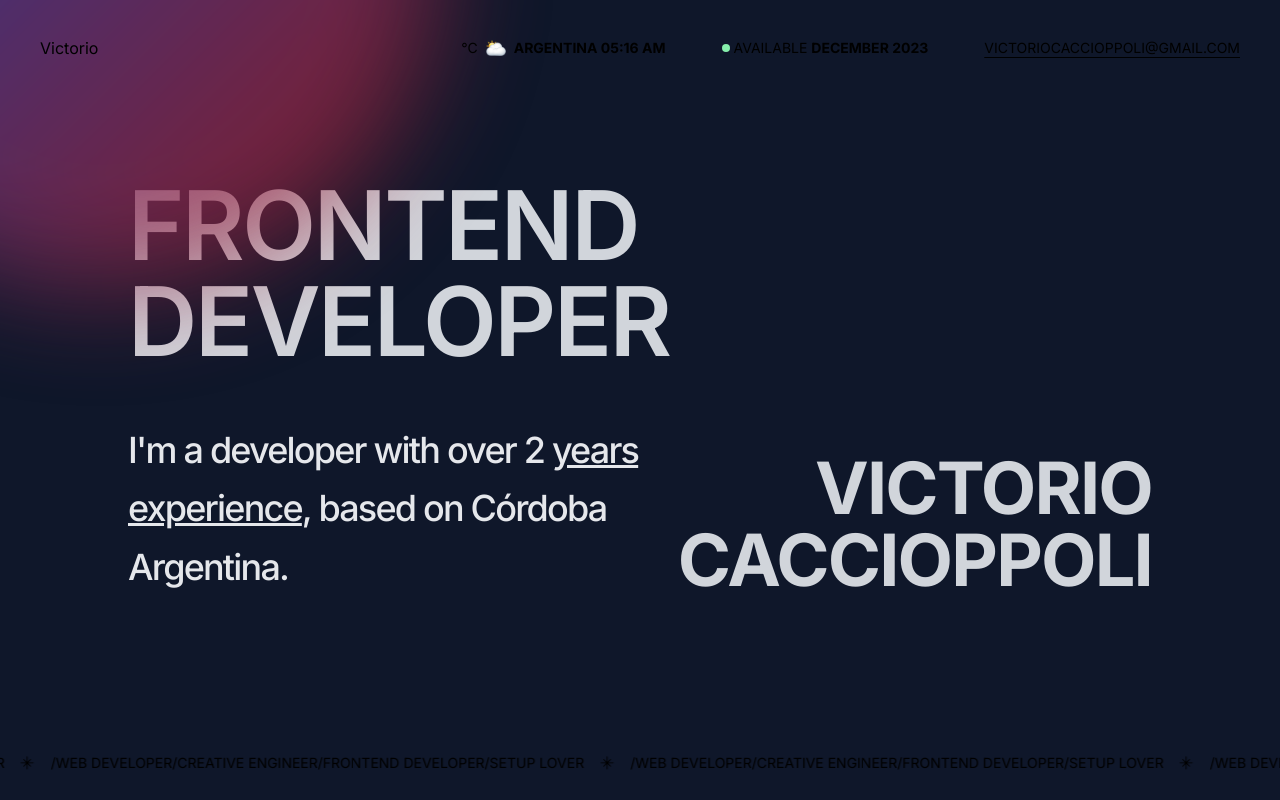
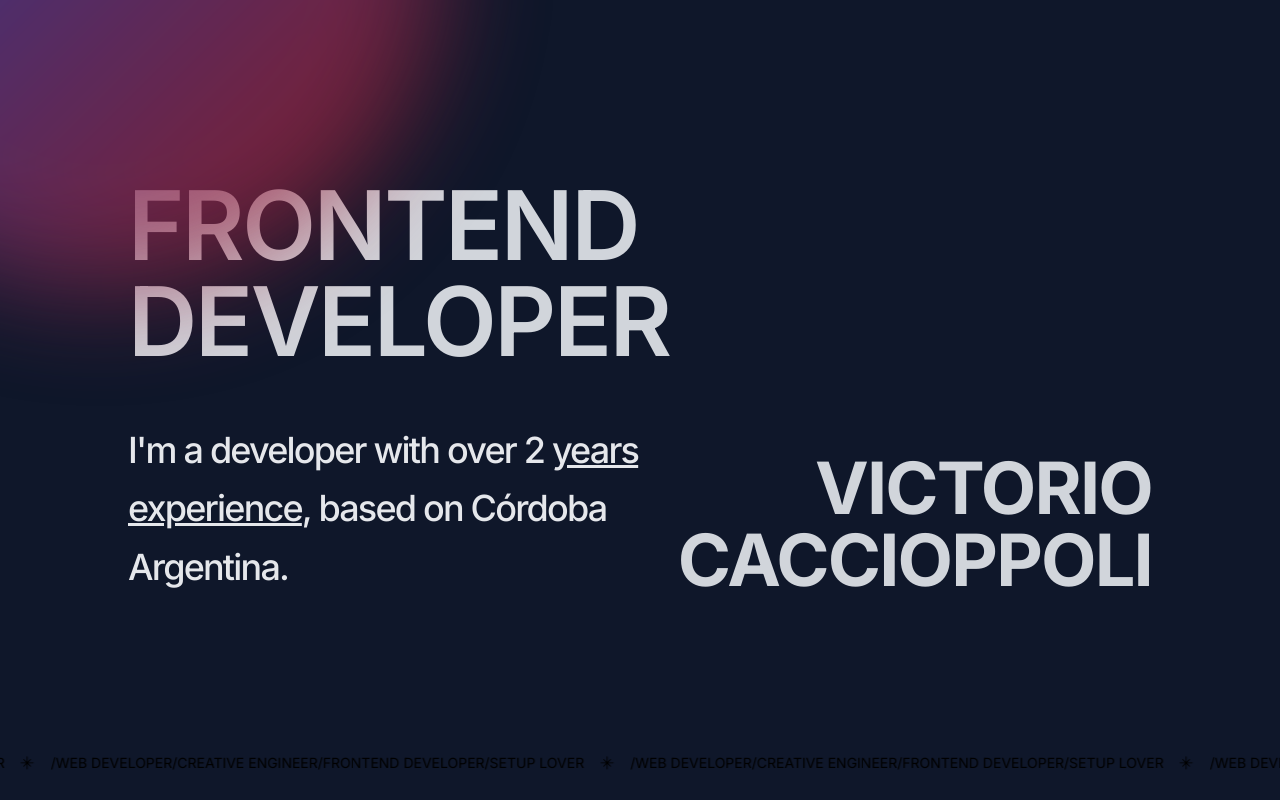
Before and after one commit to Victorioo/my-portfolio-nextjs, a Next.js app: page / in a window 1280 px wide. Shown: the top 800 px of the page. Built offline with nearby package versions, Linux system fonts and the light colour scheme; no server answers.

Commit message:
removed header

```diff
--- a/src/app/page.tsx
+++ b/src/app/page.tsx
@@ -8,9 +8,7 @@ export default function Home() {
     <>
       <main className="relative bg-slate-900 z-10">
         {/* ------------------ HERO ----------------------- */}
-        <Header>
-          <p></p>
-        </Header>
+        {/* <Header></Header> */}
         {/* <Image
           src="/profile-pic.png"
           alt="yo"
--- a/src/components/header/Header.tsx
+++ b/src/components/header/Header.tsx
@@ -1,16 +1,16 @@
-"use client";
+"use client"
 import React, { useEffect, useState } from "react";
 import Image from "next/image";
 import { motion, scroll } from "framer-motion";
 
-function Header({ children }: { children: JSX.Element }) {
+function Header() {
   type WeatherData = {
     current: {
       temperature_2m: String;
     };
   };
 
-  const [weather, setWeather] = useState<WeatherData | null>(null);
+  const [weather, setWeather] = useState<WeatherData>(null!);
 
   useEffect(() => {
     fetch(
```
